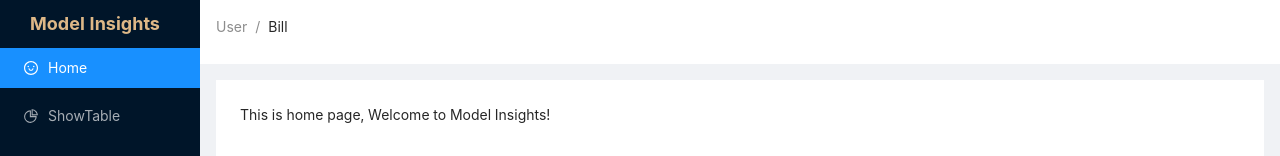
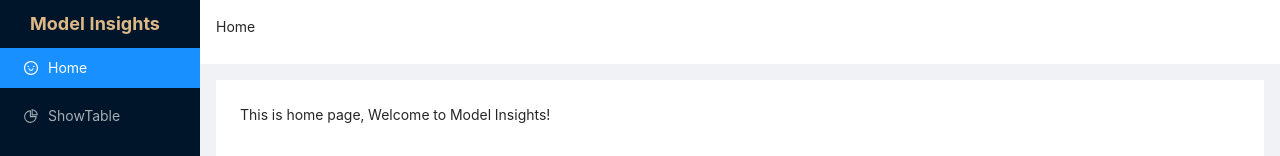
Before and after one commit to sweeetYoung/react-demo, a React (Create React App) app: page /Charts#/Home in a window 1280 px wide. Shown: the top 156 px of the page. Built offline with nearby package versions, Linux system fonts and the light colour scheme.

Commit message:
新增面包屑，路由增加面包屑是否能点击标识

```diff
--- /dev/null
+++ b/src/components/Breadcrumb/index.js
@@ -0,0 +1,40 @@
+import { Breadcrumb } from "antd";
+import React from "react";
+import { mainRoutes } from "../../router";
+import {flatten} from "../../utils";
+import {Link, useLocation} from "react-router-dom";
+
+function Breadcrumbs() {
+  const location = useLocation();
+  const pathArr = location.pathname.split('/').filter(item => item)
+  const flatRoutes = flatten(mainRoutes, 'routes');
+  let breadcrumbs = []
+  pathArr.map(item => breadcrumbs.push(flatRoutes.find(itemR => itemR.title === item)))
+  console.log(breadcrumbs)
+  return (
+    <Breadcrumb style={{ margin: '16px' }}>
+      {
+        breadcrumbs.map(item => {
+          return (
+            item.breadJump ?
+              <Breadcrumb.Item key={item.key}>
+                <Link to={item.path}>{item.title}</Link>
+              </Breadcrumb.Item>
+              :
+              <Breadcrumb.Item key={item.key}>
+                {item.title}
+              </Breadcrumb.Item>
+          )
+        })
+      }
+    </Breadcrumb>
+  )
+}
+function HeaderBreadcrumb () {
+  return (
+    <Breadcrumbs />
+  )
+
+}
+
+export default HeaderBreadcrumb;
--- a/src/index.js
+++ b/src/index.js
@@ -3,8 +3,11 @@ import ReactDOM from 'react-dom';
 import './index.scss';
 import App from './App';
 import * as serviceWorker from './serviceWorker';
+import { HashRouter } from "react-router-dom";
 ReactDOM.render(
-  <App />,
+  <HashRouter>
+    <App />
+  </HashRouter>,
   document.getElementById('root')
 );
 
--- a/src/layout/Content.js
+++ b/src/layout/Content.js
@@ -1,5 +1,5 @@
 import React, { Suspense } from "react";
-import {HashRouter, Redirect, Route, Switch } from "react-router-dom";
+import { Redirect, Route, Switch } from "react-router-dom";
 import { Layout } from "antd";
 import { mainRoutes } from "../router";
 // import Home from '../views/Home/index';
@@ -60,9 +60,7 @@ function MainContent() {
 function LayoutContent() {
   return (
     <Suspense fallback={<div>Loading</div>}>
-      <HashRouter>
-        <MainContent />
-      </HashRouter>
+      <MainContent />
     </Suspense>
   )
 }
--- a/src/layout/Header.js
+++ b/src/layout/Header.js
@@ -1,13 +1,11 @@
-import {Layout,Breadcrumb} from "antd";
+import {Layout} from "antd";
 import React from "react";
+import HeaderBreadcrumb from "../components/Breadcrumb";
 const {Header} = Layout;
 const LayoutHeader = () => {
   return (
     <Header className="site-layout-background" style={{ padding: 0 }}>
-      <Breadcrumb style={{ margin: '16px' }}>
-        <Breadcrumb.Item>User</Breadcrumb.Item>
-        <Breadcrumb.Item>Bill</Breadcrumb.Item>
-      </Breadcrumb>
+      <HeaderBreadcrumb />
     </Header>
   )
 }
--- a/src/layout/Sider.js
+++ b/src/layout/Sider.js
@@ -1,6 +1,6 @@
 import React from 'react';
 import './sider.scss';
-import { HashRouter, Link, useLocation } from "react-router-dom";
+import { Link, useLocation } from "react-router-dom";
 import { Layout, Menu } from 'antd';
 import { mainRoutes } from "../router";
 import { flatten } from "../utils";
@@ -15,10 +15,10 @@ function SideMenu() {
   const pagePath = location.pathname.split('/').pop();
   console.log(location, pagePath)
   let flatRoutes = flatten(mainRoutes, 'routes')
-  const [menuTitle, setMenuTitle] = React.useState(() => window.localStorage.getItem('menuTitle') || 'home');
+  const [menuTitle, setMenuTitle] = React.useState(() => pagePath || 'home');
   const [selectKey, setSelectKey] = React.useState(() => '');
   React.useEffect(() => {
-    window.localStorage.setItem('menuTitle', menuTitle)
+    // window.localStorage.setItem('menuTitle', menuTitle)
     handleSelectedKey()
   })
   function handleMenuChange(title) {
@@ -57,12 +57,10 @@ function SideMenu() {
 }
 function LayoutSide() {
   return (
-    <HashRouter>
-      <Sider>
-        <div className="logo">Model Insights</div>
-        <SideMenu />
-      </Sider>
-    </HashRouter>
+    <Sider>
+      <div className="logo">Model Insights</div>
+      <SideMenu />
+    </Sider>
   )
 }
 export default LayoutSide;
--- a/src/router/index.js
+++ b/src/router/index.js
@@ -13,6 +13,7 @@ const mainRoutes = [
     key: '1',
     exact: true,
     icon: <SmileOutlined />,
+    breadJump: false,
     component: lazy(() => import('../views/Home/index')),
   },
   {
@@ -20,6 +21,7 @@ const mainRoutes = [
     title: 'ShowTable',
     key: '2',
     icon: <PieChartOutlined />,
+    breadJump: false,
     component: lazy(() => import('../views/ShowTable/index')),
   },
   {
@@ -27,30 +29,35 @@ const mainRoutes = [
     key: '3',
     component: lazy(() => import('../views/Charts/index')),
     title: 'Charts',
+    breadJump: false,
     icon: <DesktopOutlined />,
   },
   {
-    path: '/Tools/:toolId',
+    path: '/Tools',
     title: 'Tools',
     icon: <UserOutlined />,
     key: '4',
+    breadJump: false,
     routes: [
       {
-        path: "/Tools/1",
-        title: "工具-1",
+        path: "/Tools/Tool-1",
+        title: "Tool-1",
         key: '5',
+        breadJump: true,
         component: lazy(() => import('../views/Tools/index')),
       },
       {
-        path: "/Tools/2",
-        title: "工具-2",
+        path: "/Tools/Tool-2",
+        title: "Tool-2",
         key: '6',
+        breadJump: true,
         component: lazy(() => import('../views/Tools/index')),
       },
       {
-        path: "/Tools/3",
-        title: "工具-3",
+        path: "/Tools/Tool-3",
+        title: "Tool-3",
         key: '7',
+        breadJump: true,
         component: lazy(() => import('../views/Tools/index')),
       }
     ]
```
